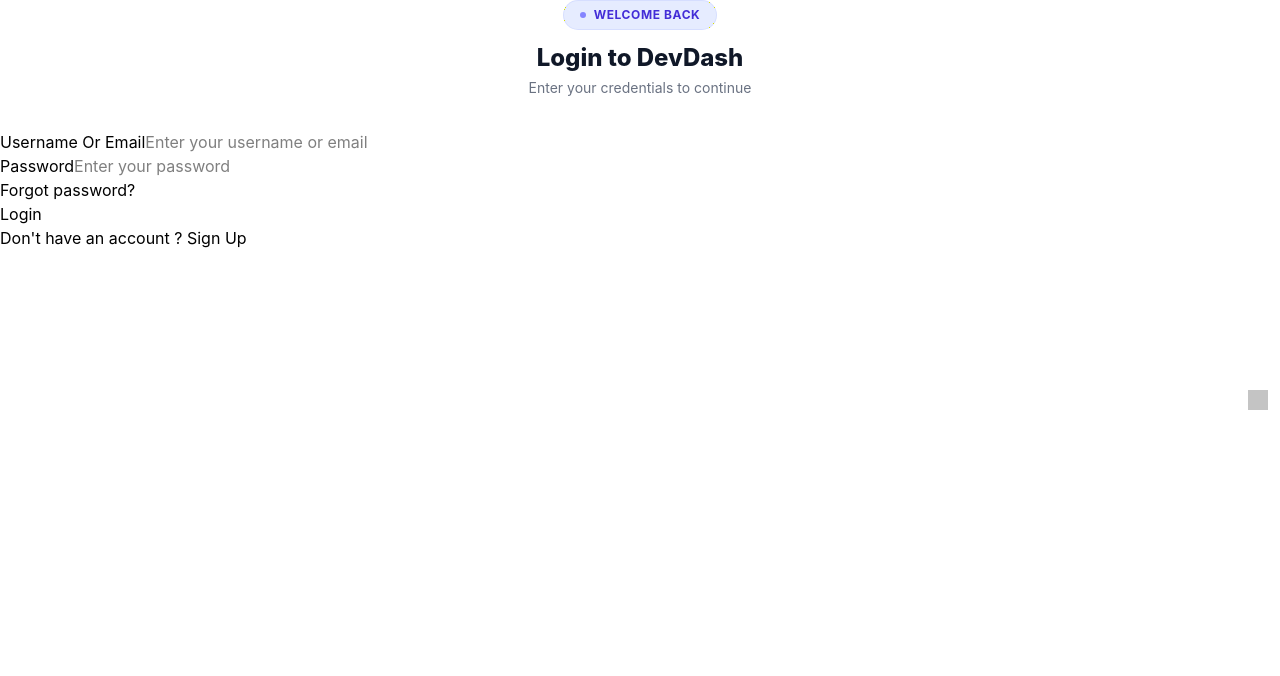
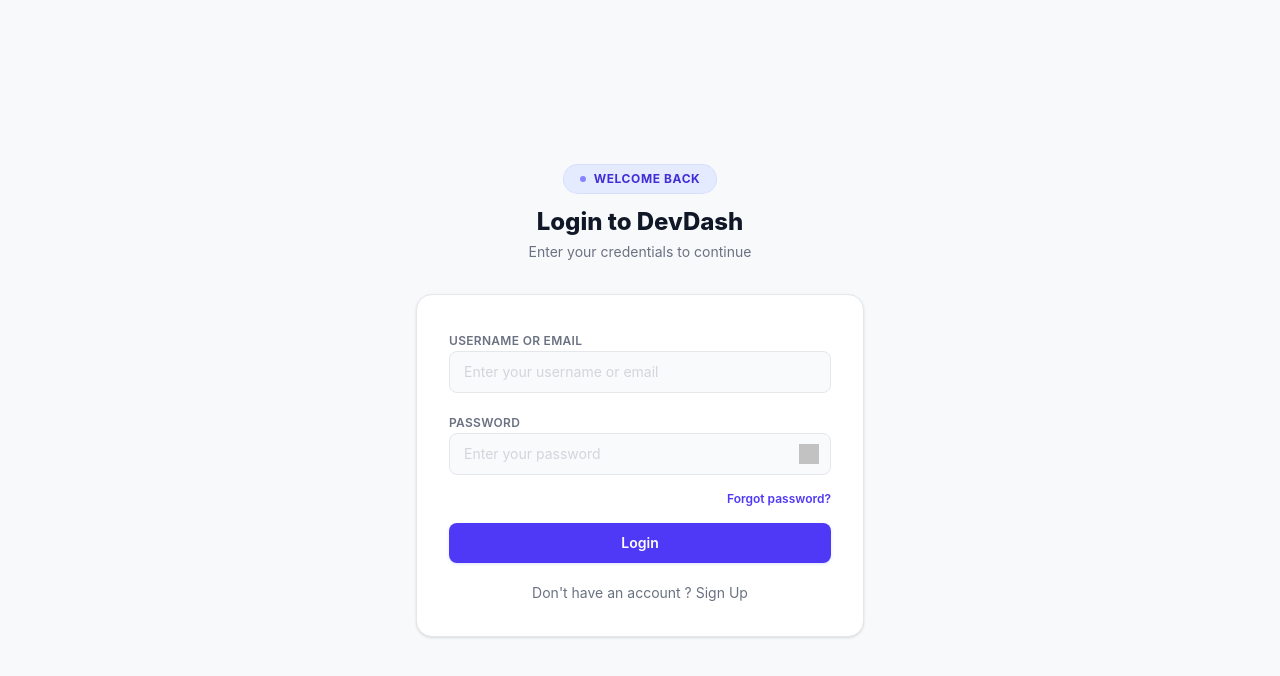
Before and after one commit to Manthan-129/Project-Management-System, a React (Vite) app in the folder user/: page /login in a window 1280 px wide. Shown: the top 676 px of the page. Built offline with nearby package versions, Linux system fonts and the light colour scheme; no server answers; grey boxes are pictures that could not be loaded.

Commit message:
Login Page connectivity

```diff
--- a/user/src/pages/AuthPages/LoginPage.jsx
+++ b/user/src/pages/AuthPages/LoginPage.jsx
@@ -1,27 +1,116 @@
 import React from 'react'
-import { useContext, useState } from 'react'
+import { useContext, useMemo, useState } from 'react'
 import { useForm } from 'react-hook-form'
+import { toast } from 'react-toastify'
 import { AppContext } from '../../context/AppContext'
 import { assets } from '../../assets/assets'
 import Loading from '../../components/LoadingPage'
+import OTP from '../../components/AuthComponents/OTP'
+import api from '../../api/axiosInstance'
+import { X } from 'lucide-react'
 
 const LoginPage = () => {
 
-    const {navigate}= useContext(AppContext)
+    const {navigate, setToken}= useContext(AppContext)
     const [loading, setLoading]= useState(false);
-    const { register, handleSubmit, formState: { errors }}= useForm();
+    const [openOtp, setOpenOtp] = useState(false);
+    const [otp, setOtp] = useState('');
+    const [twoFactorToken, setTwoFactorToken] = useState('');
+    const [pendingCredential, setPendingCredential] = useState('');
+    const { register, handleSubmit, formState: { errors }}= useForm({
+        mode: 'onTouched',
+    });
 
     const [showPass, setShowPass]= useState(false);
 
+    const loginDescription = useMemo(() => {
+        return openOtp
+            ? 'Enter the 6-digit code sent to your email to finish signing in.'
+            : 'Enter your credentials to continue';
+    }, [openOtp]);
+
     if(loading) return <Loading />
 
-    const onSubmit= (data)=>{
-        console.log(data);
+    const onSubmit= async (data)=>{
+        try{
+            setLoading(true);
+
+            const { data: response } = await api.post('/auth/login', data);
+
+            if(response?.twoFactorRequired){
+                setTwoFactorToken(response.twoFactorToken || '');
+                setPendingCredential(data.loginCredential);
+                setOtp('');
+                setOpenOtp(true);
+                toast.success(response.message || '2FA verification required');
+                return;
+            }
+
+            if(response?.success && response?.token){
+                setToken(response.token);
+                localStorage.setItem('token', response.token);
+                toast.success(response.message || 'Logged in successfully');
+                navigate('/dashboard');
+                return;
+            }
+
+            toast.error(response?.message || 'Login failed');
+        }catch(error){
+            toast.error(error?.response?.data?.message || 'Unable to login right now');
+        }finally{
+            setLoading(false);
+        }
+    }
+
+    const handleOTPChange = (value) => {
+        setOtp(value);
+    }
+
+    const verifyOTP = async (e) => {
+        e.preventDefault();
+
+        if(otp.length !== 6){
+            toast.error('Enter the 6-digit OTP');
+            return;
+        }
+
+        try{
+            setLoading(true);
+
+            const payload = {
+                otp,
+                twoFactorToken,
+            };
+
+            if(pendingCredential.includes('@')){
+                payload.email = pendingCredential;
+            }
+
+            const { data: response } = await api.post('/auth/verify-login-2fa', payload);
+
+            if(response?.success && response?.token){
+                setToken(response.token);
+                localStorage.setItem('token', response.token);
+                setOpenOtp(false);
+                setOtp('');
+                setTwoFactorToken('');
+                setPendingCredential('');
+                toast.success(response.message || '2FA verified successfully');
+                navigate('/dashboard');
+                return;
+            }
+
+            toast.error(response?.message || 'OTP verification failed');
+        }catch(error){
+            toast.error(error?.response?.data?.message || 'Unable to verify OTP');
+        }finally{
+            setLoading(false);
+        }
     }
 
   return (
-    <div>
-        <div>
+    <div className="min-h-screen bg-[#f8f9fb] flex items-center justify-center px-4 py-12">
+        <div className="w-full max-w-md">
             {/* Welcome Div */}
             <div className="mb-8 text-center">
                 <div className="inline-flex items-center gap-2 px-4 py-1.5 bg-indigo-100/80 text-indigo-700 text-xs font-bold rounded-full border border-indigo-200/50 mb-3 uppercase tracking-wider">
@@ -29,30 +118,82 @@
                     Welcome Back
                 </div>
                 <h2 className="text-2xl font-extrabold text-gray-900 mb-1">Login to DevDash</h2>
-                <p className="text-gray-500 text-sm">Enter your credentials to continue</p>
+                <p className="text-gray-500 text-sm">{loginDescription}</p>
             </div>
-            <form onSubmit= {handleSubmit(onSubmit)}>
-                <div>
-                    <label>Username Or Email</label>
-                    <input type="text" {...register("loginCredential", {required: "Username or Email is required"})} placeHolder="Enter your username or email" />
-                    {errors.loginCredential && <p>{errors.loginCredential.message}</p>}
+
+            <div className="bg-white rounded-2xl border border-gray-200 shadow-sm px-8 py-8">
+            <form onSubmit= {handleSubmit(onSubmit)} className="space-y-4">
+                <div className="space-y-1.5">
+                    <label className="text-xs font-semibold text-gray-500 uppercase tracking-wide">Username Or Email</label>
+                    <input
+                        type="text"
+                        autoComplete="username"
+                        {...register("loginCredential", {
+                            required: "Username or email is required",
+                            validate: (value) => value.trim().length >= 3 || 'Enter at least 3 characters',
+                        })}
+                        placeholder="Enter your username or email"
+                        className="w-full px-3.5 py-2.5 text-sm text-gray-800 bg-gray-50 border border-gray-200 rounded-lg placeholder-gray-300 focus:outline-none focus:ring-2 focus:ring-indigo-100 focus:border-indigo-400 transition"
+                    />
+                    {errors.loginCredential && <p className="text-xs text-red-400">{errors.loginCredential.message}</p>}
+                </div>
+
+                <div className="space-y-1.5">
+                    <label className="text-xs font-semibold text-gray-500 uppercase tracking-wide">Password</label>
+                    <div className="relative">
+                    <input
+                        type={showPass ? "text" : "password"}
+                        autoComplete="current-password"
+                        {...register("password", {required: "Password is required"})}
+                        placeholder="Enter your password"
+                        className="w-full px-3.5 py-2.5 pr-11 text-sm text-gray-800 bg-gray-50 border border-gray-200 rounded-lg placeholder-gray-300 focus:outline-none focus:ring-2 focus:ring-indigo-100 focus:border-indigo-400 transition"
+                    />
+                    <button onClick={()=> setShowPass(!showPass)} type="button" aria-label={showPass ? 'Hide password' : 'Show password'} className="absolute right-3 top-1/2 -translate-y-1/2 cursor-pointer opacity-60 hover:opacity-100 transition-opacity">
+                        {showPass ? <img src={assets.close_eye_icon || "Hide"} alt="" className="w-5 h-5" /> : <img src={assets.open_eye_icon || "Show"} alt="" className="w-5 h-5" />}
+                    </button>
+                    </div>
+                    {errors.password && <p className="text-xs text-red-400">{errors.password.message}</p>}
+                </div>
+
+                <div className="flex justify-end">
+                    <button type="button" onClick={()=>navigate('/forget-password')} className="text-xs font-semibold text-indigo-600 hover:text-indigo-700 transition-colors">
+                        Forgot password?
+                    </button>
                 </div>
                 <div>
-                    <label>Password</label>
-                    <input type={showPass ? "text" : "password"} {...register("password", {required: "Password is required"})} placeHolder="Enter your password" />
-                    <button onClick={()=> setShowPass(!showPass)} type="button" className="absolute right-3 top-1/2 -translate-y-1/2 cursor-pointer opacity-60 hover:opacity-100 transition-opacity">{showPass ? <img src={assets.close_eye_icon || "Hide"} alt="" className="w-5 h-5" /> : <img src={assets.open_eye_icon || "Show"} alt="" className="w-5 h-5" />}</button>
-                    {errors.password && <p>{errors.password.message}</p>}
-                </div>
-
-                <div>
-                    <p onClick={()=>navigate('/forget-password')}>Forgot password?</p>
-                </div>
-                <div>
-                    <button type="submit">Login</button>
+                    <button type="submit" className="w-full bg-indigo-600 hover:bg-indigo-700 disabled:bg-indigo-300 text-white font-semibold text-sm py-2.5 rounded-lg transition-colors shadow-sm shadow-indigo-100" disabled={loading}>
+                        {loading ? 'Signing in...' : 'Login'}
+                    </button>
                 </div>
             </form>
-            <button onClick={()=> navigate("/signup")}>Don't have an account ? Sign Up</button>
+            <button onClick={()=> navigate("/signup")} className="mt-5 w-full text-sm text-gray-500 hover:text-indigo-600 transition-colors">
+                Don't have an account ? Sign Up
+            </button>
+            </div>
         </div>
+
+        {openOtp && (
+            <div className="fixed inset-0 z-50 flex items-center justify-center bg-gray-900/25 backdrop-blur-sm px-4" onClick={() => setOpenOtp(false)}>
+                <div className="w-full max-w-sm bg-white rounded-2xl border border-gray-200 shadow-lg p-7 space-y-5" onClick={(e) => e.stopPropagation()}>
+                    <div className="flex items-start justify-between">
+                        <div>
+                            <h2 className="text-base font-bold text-gray-900 tracking-tight">Verify your login</h2>
+                            <p className="text-xs text-gray-400 mt-1">Enter the 6-digit OTP sent to your email.</p>
+                        </div>
+                        <button onClick={()=> setOpenOtp(false)} type="button" aria-label="Close OTP dialog" className="p-1.5 text-gray-300 hover:text-gray-500 hover:bg-gray-100 rounded-lg transition">
+                            <X size={14} strokeWidth={2} />
+                        </button>
+                    </div>
+
+                    <form onSubmit={verifyOTP} className="space-y-4">
+                        <OTP value={otp} onChange={handleOTPChange} />
+                        <button type="submit" className="w-full bg-indigo-600 hover:bg-indigo-700 disabled:bg-indigo-300 text-white font-semibold text-sm py-2.5 rounded-lg transition-colors shadow-sm shadow-indigo-100" disabled={loading || otp.length !== 6}>
+                            {loading ? 'Verifying...' : 'Verify & Continue'}
+                        </button>
+                    </form>
+                </div>
+            </div>
+        )}
     </div>
   )
 }
```
